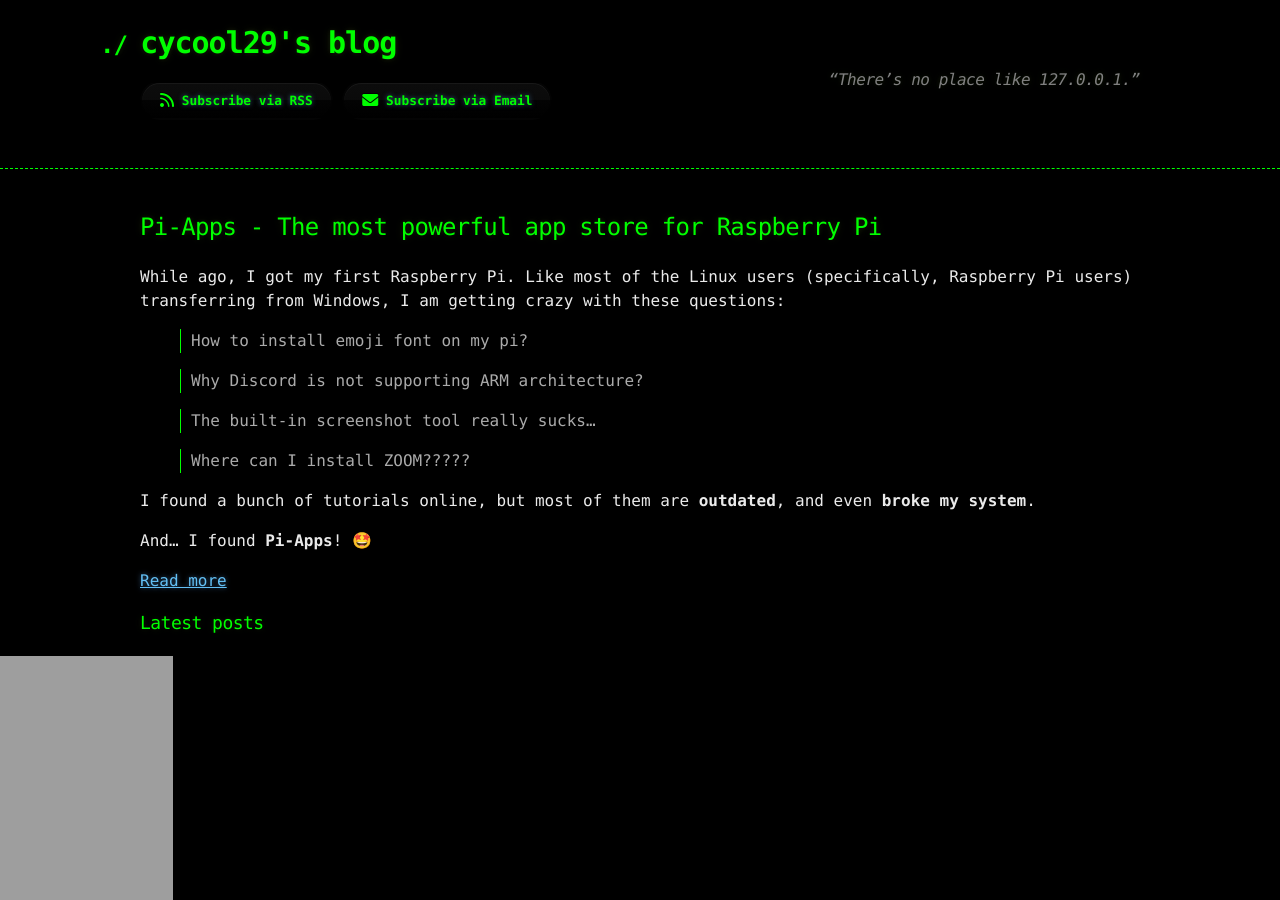
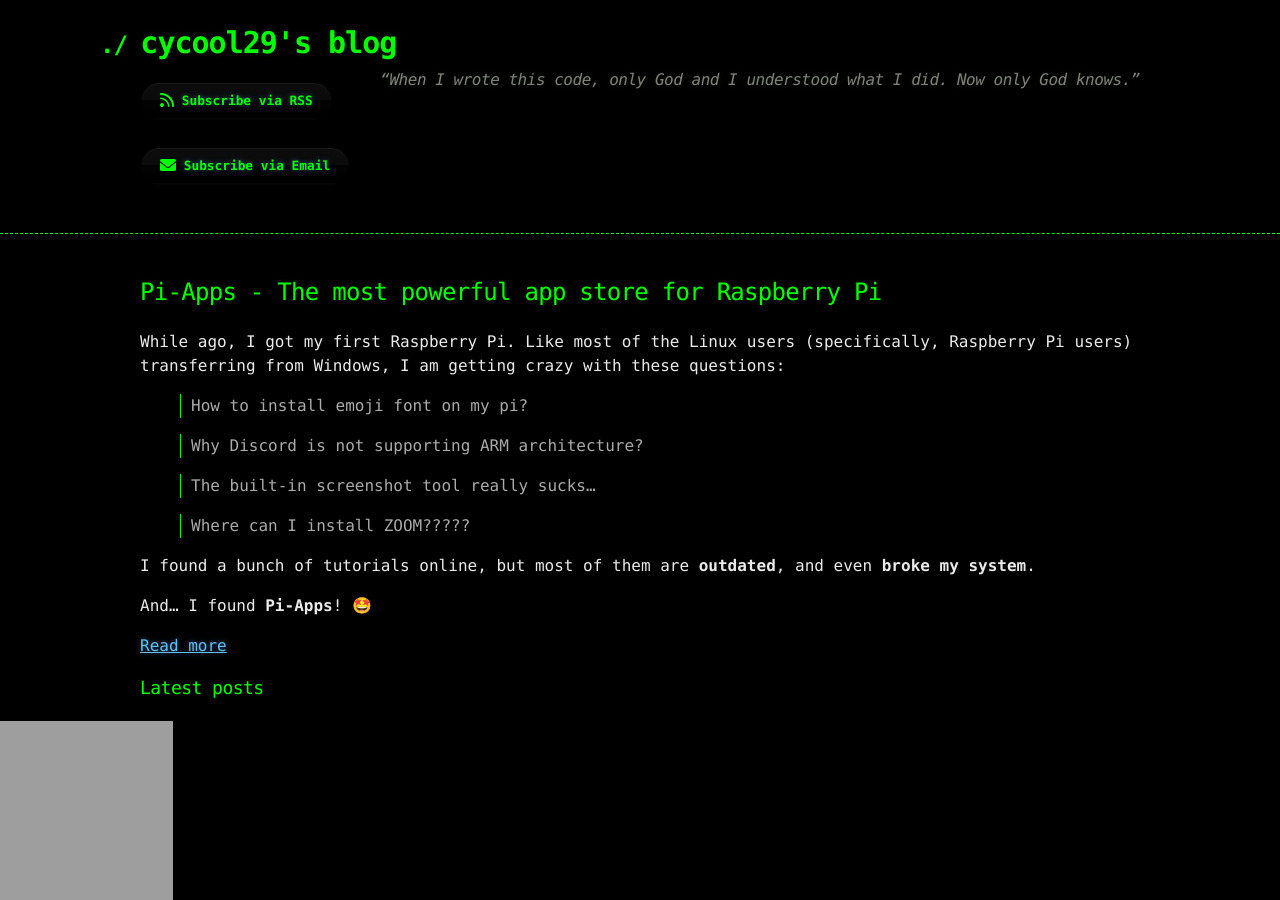
Before and after one commit to cycool29/cycool29.github.io, a Jekyll site: the page built from index.md, in a window 1280 px wide and 900 px high. Built offline with Jekyll 4.4.1, drawn with Linux system fonts in a browser that asks for light colours; a style sheet for code colours, icons or effects is not loaded.

Commit message:
Update quotes

```diff
--- a/_config.yml
+++ b/_config.yml
@@ -1,6 +1,6 @@
 title: cycool29's blog
 comments: Comments
-description: "“There’s no place like 127.0.0.1.” "
+description: "“When I wrote this code, only God and I understood what I did. Now only God knows.” "
 remote_theme: jekyll-theme-hacker
 author: cycool29
 github:
```
